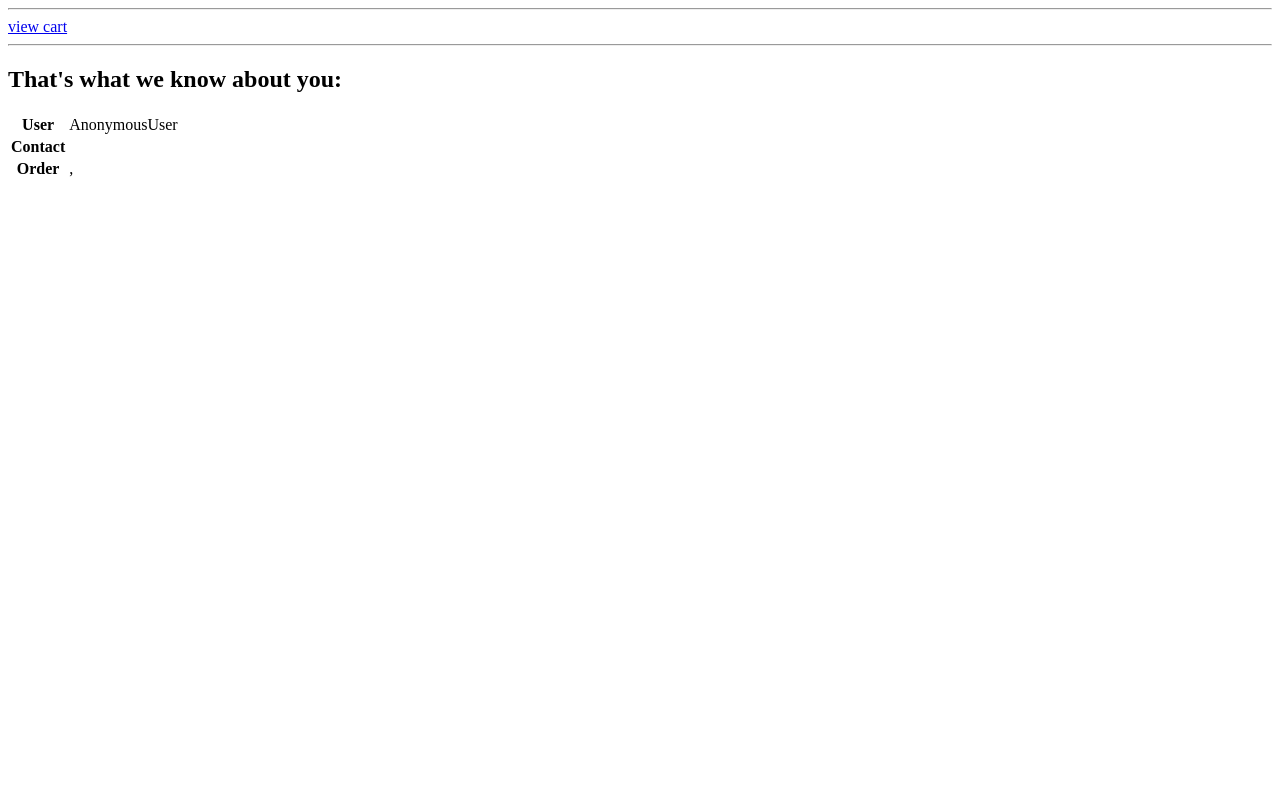
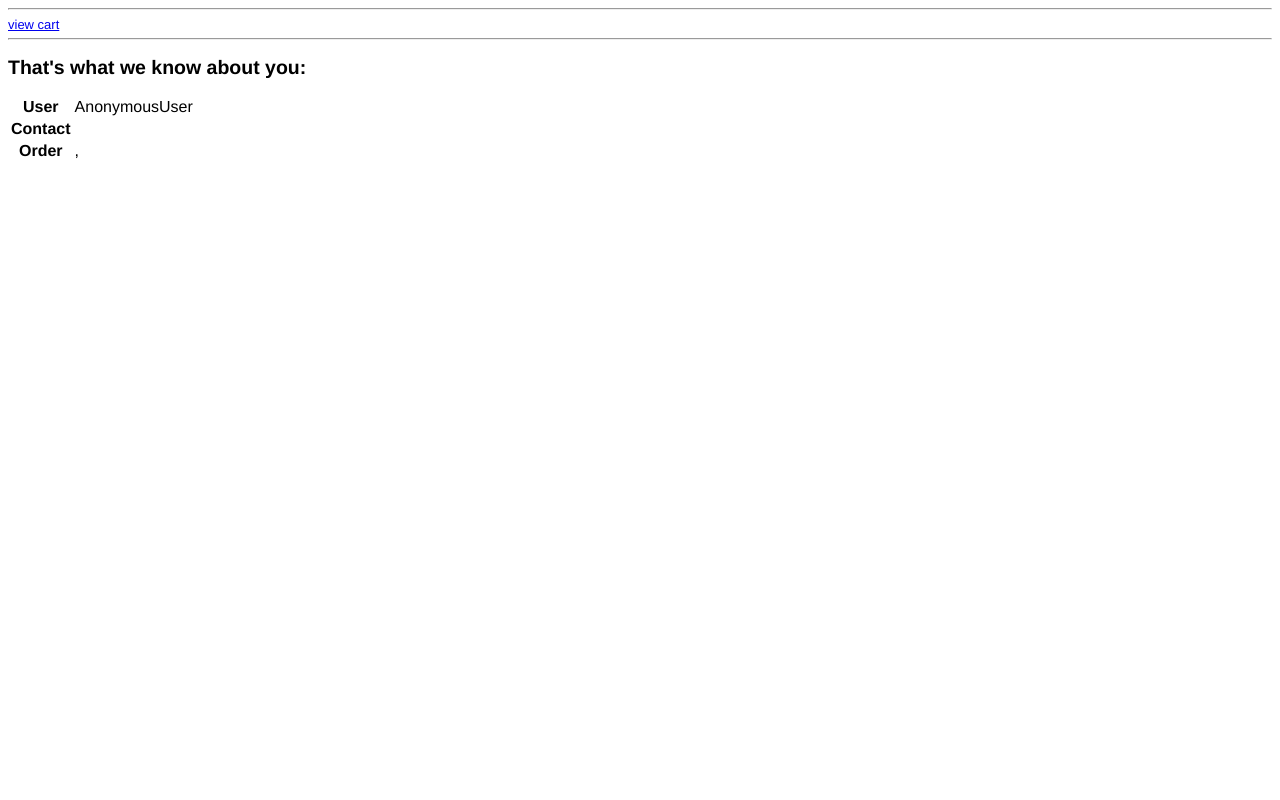
Before and after one commit to matthiask/plata, a Django app: template plata/shop/templates/base.html in a window 1280 px wide. Run offline with Django 3.2, Linux system fonts and the light colour scheme; the template is opened without the code that fills it, so the values that code supplies are empty.

Commit message:
Nicer presentation of test site

```diff
--- a/plata/shop/templates/base.html
+++ b/plata/shop/templates/base.html
@@ -1,6 +1,12 @@
 <html>
 <head>
 <title>plata</title>
+<style type="text/css">
+body {
+    font-family: Helvetica, Arial, sans-serif;
+    font-size: 13px;
+}
+</style>
 </head>
 <body>
 {% if messages %}
```
